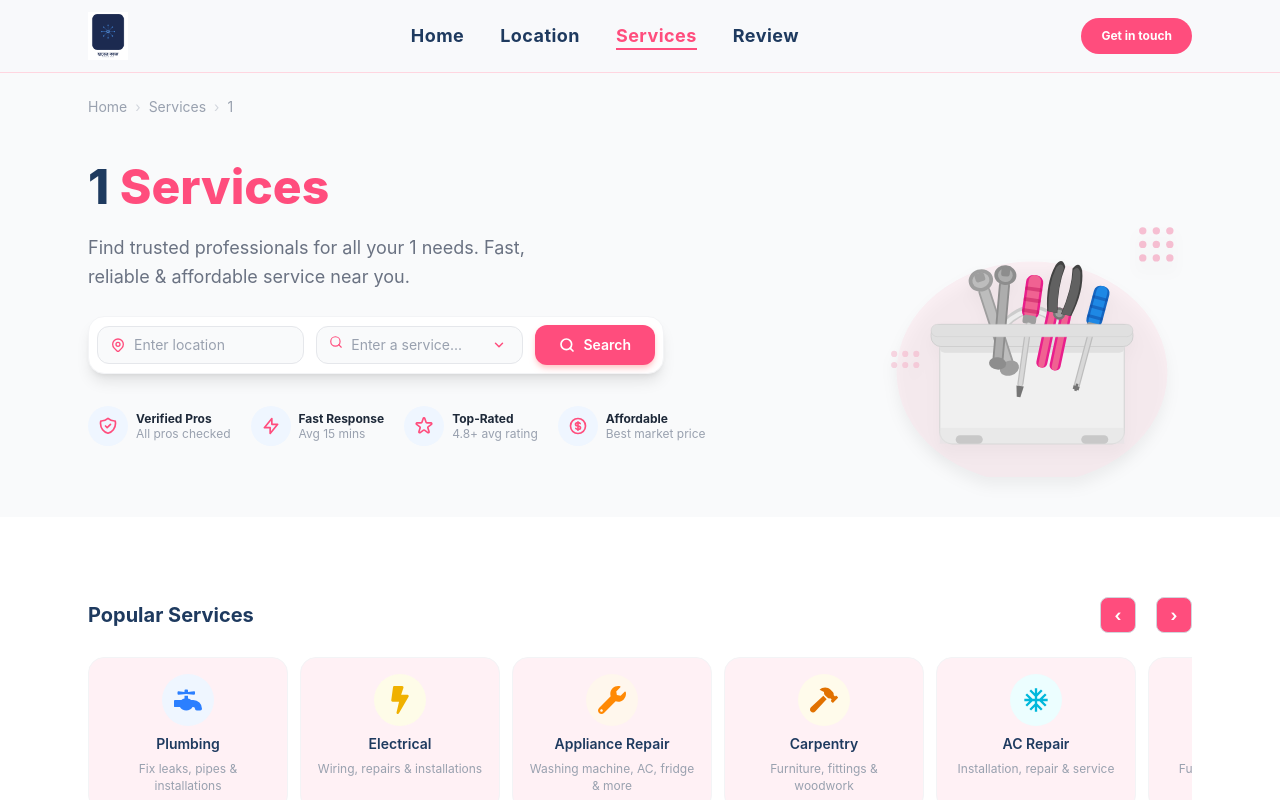
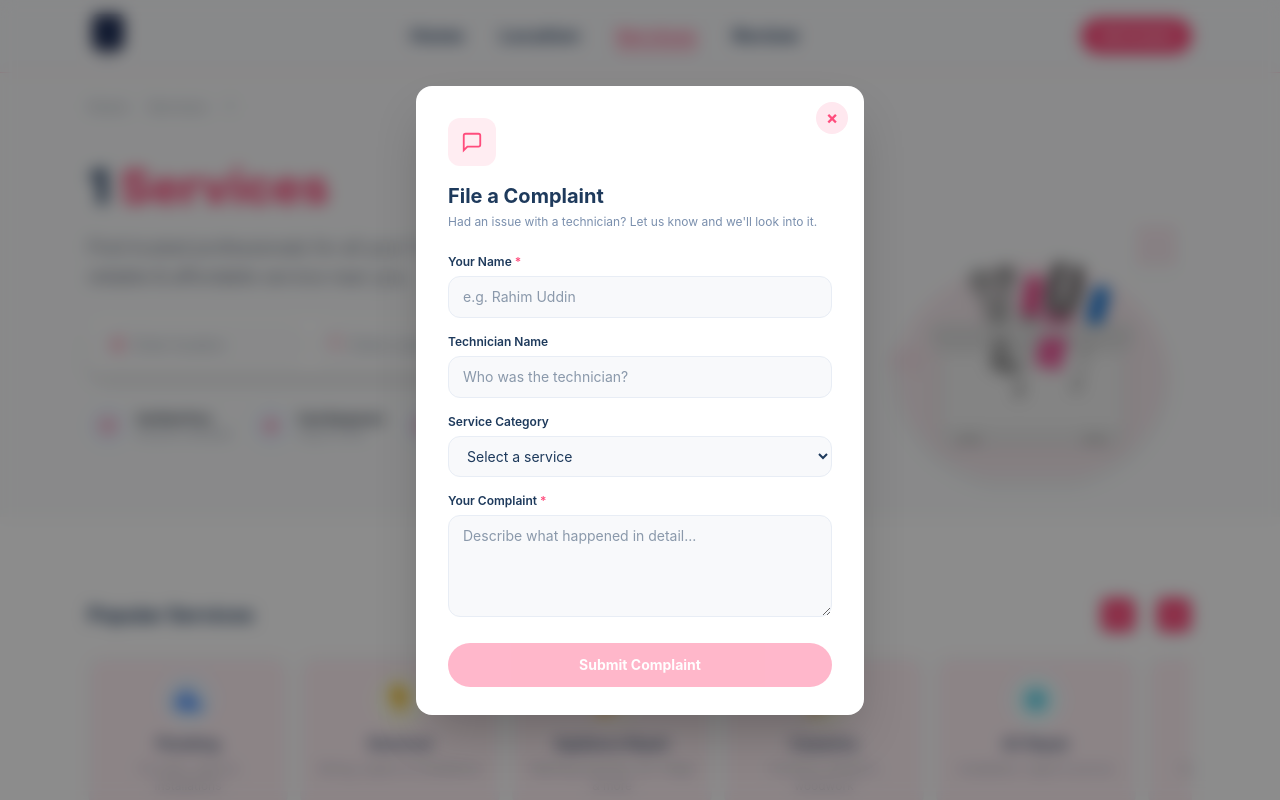
Before and after one commit to suriyaafrin/Hater-Kache, a React (Vite) app: page /services/1 in a window 1280 px wide. Both pictures are taken after a click on the button "Get in touch". Shown: the top 800 px of the page. Built offline with nearby package versions, Linux system fonts and the light colour scheme.

Commit message:
feat: add ComplaintModal component for user feedback; integrate modal in Navbar and update related functionality

```diff
--- a/src/Component/navbar/Navbar.jsx
+++ b/src/Component/navbar/Navbar.jsx
@@ -1,6 +1,7 @@
 import { useState, useEffect } from "react";
 import { Link, useLocation } from "react-router-dom";
 import { CloseIcon, HamburgerIcon } from "../../img_folder/img";
+import ComplaintModal from "./getTouch";
 
 const navLinks = [
   { label: "Home", href: "/" },
@@ -9,14 +10,16 @@ const navLinks = [
   { label: "Review", href: "/review" },
 ];
 
-
 const isActive = (href, pathname) => {
   if (href === "/") return pathname === "/";
   return pathname.startsWith(href);
 };
 
+<ComplaintModal/>
+
 export default function Navbar() {
   const [menuOpen, setMenuOpen] = useState(false);
+  const [modalOpen, setModalOpen] = useState(false);
   const [scrolled, setScrolled] = useState(false);
   const { pathname } = useLocation();
 
@@ -27,11 +30,12 @@ export default function Navbar() {
   }, []);
 
   useEffect(() => {
-    document.body.style.overflow = menuOpen ? "hidden" : "";
+    document.body.style.overflow = menuOpen || modalOpen ? "hidden" : "";
     return () => { document.body.style.overflow = ""; };
-  }, [menuOpen]);
+  }, [menuOpen, modalOpen]);
 
   const close = () => setMenuOpen(false);
+  const openModal = () => { setMenuOpen(false); setModalOpen(true); };
 
   return (
     <>
@@ -60,15 +64,16 @@ export default function Navbar() {
             })}
           </ul>
 
-          <button className="hidden md:block text-xs font-bold px-5 py-2.5 bg-[#FF4D7D] text-white rounded-full hover:bg-[#e63d6d] active:scale-95 transition-all">
+          <button
+            onClick={openModal}
+            className="hidden md:block text-xs font-bold px-5 py-2.5 bg-[#FF4D7D] text-white rounded-full hover:bg-[#e63d6d] active:scale-95 transition-all">
             Get in touch
           </button>
 
           <button onClick={() => setMenuOpen(o => !o)} aria-label="Toggle menu"
             className="flex md:hidden p-2 rounded-lg hover:bg-[#FFD6E0] transition-colors">
-            <HamburgerIcon/>
+            <HamburgerIcon />
           </button>
-
         </div>
       </nav>
 
@@ -83,7 +88,7 @@ export default function Navbar() {
         <div className="flex items-center justify-between px-6 py-5 border-b border-[#FFD6E0]">
           <a href="#" onClick={close}><img src="/Web_Logo.png" alt="Logo" className="h-10 w-auto" /></a>
           <button onClick={close} className="p-2 rounded-lg hover:bg-[#FFD6E0] transition-colors">
-            <CloseIcon/>
+            <CloseIcon />
           </button>
         </div>
 
@@ -105,13 +110,15 @@ export default function Navbar() {
         </ul>
 
         <div className="px-6 pb-8">
-          <button onClick={close}
+          <button
+            onClick={openModal}
             className="w-full py-3 bg-[#FF4D7D] text-white text-sm font-bold rounded-full hover:bg-[#e63d6d] active:scale-95 transition-all">
             Get in touch
           </button>
         </div>
+      </aside>
 
-      </aside>
+      {modalOpen && <ComplaintModal onClose={() => setModalOpen(false)} />}
     </>
   );
 }
--- /dev/null
+++ b/src/Component/navbar/getTouch.jsx
@@ -0,0 +1,144 @@
+import { useEffect, useState } from "react";
+
+function ComplaintModal({ onClose }) {
+  const [submitted, setSubmitted] = useState(false);
+  const [form, setForm] = useState({
+    name: "",
+    techName: "",
+    service: "",
+    complaint: "",
+  });
+
+  const handleChange = (e) =>
+    setForm((prev) => ({ ...prev, [e.target.name]: e.target.value }));
+
+  const handleSubmit = () => {
+    if (!form.name || !form.complaint) return;
+    setSubmitted(true);
+  };
+
+  useEffect(() => {
+    const onKey = (e) => e.key === "Escape" && onClose();
+    window.addEventListener("keydown", onKey);
+    return () => window.removeEventListener("keydown", onKey);
+  }, [onClose]);
+
+  return (
+    <>
+      <div
+        onClick={onClose}
+        className="fixed inset-0 z-60 bg-black/45 backdrop-blur-sm"
+      />
+
+      <div className="fixed inset-0 z-70 flex items-center justify-center p-4 pointer-events-none">
+        <div className="relative bg-white rounded-2xl w-full max-w-md shadow-2xl pointer-events-auto">
+
+          <button
+            onClick={onClose}
+            className="absolute top-4 right-4 w-8 h-8 flex items-center justify-center rounded-full bg-[#FFE8EF] text-[#FF4D7D] hover:bg-[#FFD6E0] transition-colors text-lg font-bold"
+          >
+            ×
+          </button>
+
+          <div className="p-8 pb-7">
+            {submitted ? (
+              <div className="text-center py-6">
+                <div className="text-5xl mb-4">✅</div>
+                <h3 className="text-xl font-bold text-[#1E3A5C] mb-2">
+                  Complaint Submitted!
+                </h3>
+                <p className="text-sm text-[#7a8fad]">
+                  Thank you. Our team will review your complaint and get back to you shortly.
+                </p>
+              </div>
+            ) : (
+              <>
+                <div className="w-12 h-12 rounded-xl bg-[#FF4D7D]/10 flex items-center justify-center mb-4">
+                  <svg width="22" height="22" fill="none" stroke="#FF4D7D" strokeWidth="2" viewBox="0 0 24 24">
+                    <path d="M21 15a2 2 0 0 1-2 2H7l-4 4V5a2 2 0 0 1 2-2h14a2 2 0 0 1 2 2z" />
+                  </svg>
+                </div>
+
+                <h2 className="text-xl font-bold text-[#1E3A5C] mb-1">
+                  File a Complaint
+                </h2>
+                <p className="text-xs text-[#7a8fad] mb-6">
+                  Had an issue with a technician? Let us know and we'll look into it.
+                </p>
+
+                <div className="flex flex-col gap-4">
+                  <div>
+                    <label className="block text-xs font-semibold text-[#1E3A5C] mb-1.5">
+                      Your Name <span className="text-[#FF4D7D]">*</span>
+                    </label>
+                    <input
+                      name="name"
+                      value={form.name}
+                      onChange={handleChange}
+                      placeholder="e.g. Rahim Uddin"
+                      className="w-full border border-[#e8edf5] rounded-xl px-3.5 py-2.5 text-sm text-[#1E3A5C] bg-[#f8f9fb] outline-none focus:border-[#FF4D7D] focus:ring-2 focus:ring-[#FF4D7D]/10 transition-all"
+                    />
+                  </div>
+
+                  <div>
+                    <label className="block text-xs font-semibold text-[#1E3A5C] mb-1.5">
+                      Technician Name
+                    </label>
+                    <input
+                      name="techName"
+                      value={form.techName}
+                      onChange={handleChange}
+                      placeholder="Who was the technician?"
+                      className="w-full border border-[#e8edf5] rounded-xl px-3.5 py-2.5 text-sm text-[#1E3A5C] bg-[#f8f9fb] outline-none focus:border-[#FF4D7D] focus:ring-2 focus:ring-[#FF4D7D]/10 transition-all"
+                    />
+                  </div>
+
+                  <div>
+                    <label className="block text-xs font-semibold text-[#1E3A5C] mb-1.5">
+                      Service Category
+                    </label>
+                    <select
+                      name="service"
+                      value={form.service}
+                      onChange={handleChange}
+                      className="w-full border border-[#e8edf5] rounded-xl px-3.5 py-2.5 text-sm text-[#1E3A5C] bg-[#f8f9fb] outline-none focus:border-[#FF4D7D] focus:ring-2 focus:ring-[#FF4D7D]/10 transition-all"
+                    >
+                      <option value="">Select a service</option>
+                      <option>Plumbing</option>
+                      <option>Electrical</option>
+                      <option>AC Repair</option>
+                      <option>Other</option>
+                    </select>
+                  </div>
+
+                  <div>
+                    <label className="block text-xs font-semibold text-[#1E3A5C] mb-1.5">
+                      Your Complaint <span className="text-[#FF4D7D]">*</span>
+                    </label>
+                    <textarea
+                      name="complaint"
+                      value={form.complaint}
+                      onChange={handleChange}
+                      placeholder="Describe what happened in detail..."
+                      rows={4}
+                      className="w-full border border-[#e8edf5] rounded-xl px-3.5 py-2.5 text-sm text-[#1E3A5C] bg-[#f8f9fb] outline-none focus:border-[#FF4D7D] focus:ring-2 focus:ring-[#FF4D7D]/10 transition-all resize-y"
+                    />
+                  </div>
+                </div>
+
+                <button
+                  onClick={handleSubmit}
+                  disabled={!form.name || !form.complaint}
+                  className="mt-5 w-full py-3 bg-[#FF4D7D] text-white text-sm font-bold rounded-full hover:bg-[#e63d6d] active:scale-95 transition-all disabled:opacity-40 disabled:cursor-not-allowed"
+                >
+                  Submit Complaint
+                </button>
+              </>
+            )}
+          </div>
+        </div>
+      </div>
+    </>
+  );
+}
+export default ComplaintModal;
--- a/src/Component/top-banner/Hero.jsx
+++ b/src/Component/top-banner/Hero.jsx
@@ -1,4 +1,5 @@
 import React, { useState } from "react";
+import { useNavigate } from "react-router-dom";
 import { SearchIcon } from "../../img_folder/img";
 
 const trustBadges = [
@@ -59,10 +60,11 @@ const popularServices = ["Plumbing", "Electrical", "AC Repair", "Cleaning", "Pai
 
 function Hero() {
   const [location, setLocation] = useState("");
+  const navigate = useNavigate();
 
   const handleSearch = () => {
     if (!location.trim()) return;
-    console.log("Searching for technicians near:", location);
+    navigate(`/services?location=${encodeURIComponent(location.trim())}`);
   };
 
   const stats = [
@@ -89,13 +91,12 @@ function Hero() {
             Book reliable and verified professionals for all your home and office service needs.
           </p>
 
-
           <div
             role="search"
             aria-label="Search technicians by location"
             className="flex items-center bg-white rounded-full border border-gray-200 shadow-sm px-4 py-1.5 gap-3 max-w-sm"
           >
-            <SearchIcon/>
+            <SearchIcon />
 
             <label htmlFor="location-input" className="sr-only">Enter your location</label>
             <input
@@ -117,7 +118,6 @@ function Hero() {
             </button>
           </div>
 
-
           <ul className="flex flex-wrap gap-7 list-none m-0 p-0 mt-8">
             {stats.map(({ value, label }) => (
               <li key={label}>
@@ -126,7 +126,6 @@ function Hero() {
               </li>
             ))}
           </ul>
-
 
           <div className="flex gap-5 mt-6 flex-wrap">
             {trustBadges.map((badge) => (
--- a/src/plumbing/PlumbingHero.jsx
+++ b/src/plumbing/PlumbingHero.jsx
@@ -32,7 +32,8 @@ function PlumbingHero({ slug }) {
     : { serviceList: plumbersServices };
 
   const workers = currentService?.slugData?.technicians ?? plumbersWorkers;
-  const defaultService = filteredServices.serviceList?.[0]?.label ?? "All Services";
+  const defaultService =
+    filteredServices.serviceList?.[0]?.label ?? "All Services";
 
   const [selected, setSelected] = useState(defaultService);
   const [open, setOpen] = useState(false);
@@ -73,13 +74,11 @@ function PlumbingHero({ slug }) {
           !loc ||
           p.areas.some(
             (a) =>
-              a.toLowerCase().includes(loc) || loc.includes(a.toLowerCase())
+              a.toLowerCase().includes(loc) || loc.includes(a.toLowerCase()),
           );
-        const isAllServices =
-          svc === "All Services" || svc === "all-services";
+        const isAllServices = svc === "All Services" || svc === "all-services";
         const matchSvc =
-          isAllServices ||
-          p.service.toLowerCase() === svc.toLowerCase();
+          isAllServices || p.service.toLowerCase() === svc.toLowerCase();
         return matchLoc && matchSvc;
       });
 
@@ -198,6 +197,7 @@ function PlumbingHero({ slug }) {
               ))}
             </div>
 
+            {location.trim() !== "" && (
               <ResultsPanel
                 results={results}
                 loading={loading}
@@ -206,6 +206,7 @@ function PlumbingHero({ slug }) {
                 selectedId={selectedPlumber?.id}
                 onSelect={setSelectedPlumber}
               />
+            )}
           </div>
 
           <div className="shrink-0 w-64 h-64 md:w-80 md:h-80 relative flex items-center justify-center">
@@ -215,7 +216,7 @@ function PlumbingHero({ slug }) {
         </section>
       </div>
       <div className="w-full">
-        <Popular/>
+        <Popular />
       </div>
     </div>
   );
--- a/src/plumbing/ResultsPanel.jsx
+++ b/src/plumbing/ResultsPanel.jsx
@@ -32,7 +32,7 @@ function ResultsPanel({
         <div className="w-12 h-12 rounded-full bg-gray-50 flex items-center justify-center mx-auto mb-3">
           <LargeSearchIcon />
         </div>
-        <p className="text-sm font-medium text-gray-500">No plumbers found</p>
+        <p className="text-sm font-medium text-gray-500">No Technicians found</p>
         <p className="text-xs text-gray-400 mt-1">
           Try a different location or service type
         </p>
@@ -44,7 +44,7 @@ function ResultsPanel({
     <div className="mt-6 max-w-xl">
       <div className="flex items-center justify-between mb-3">
         <p className="text-sm font-semibold text-gray-700">
-          {results.length} plumber{results.length !== 1 ? "s" : ""} found
+          {results.length} Technician{results.length !== 1 ? "s" : ""} found
         </p>
         <p className="text-xs text-gray-400">
           {query.location} · {query.service}
```
Lines whose indentation alone changed are shown as unchanged.
